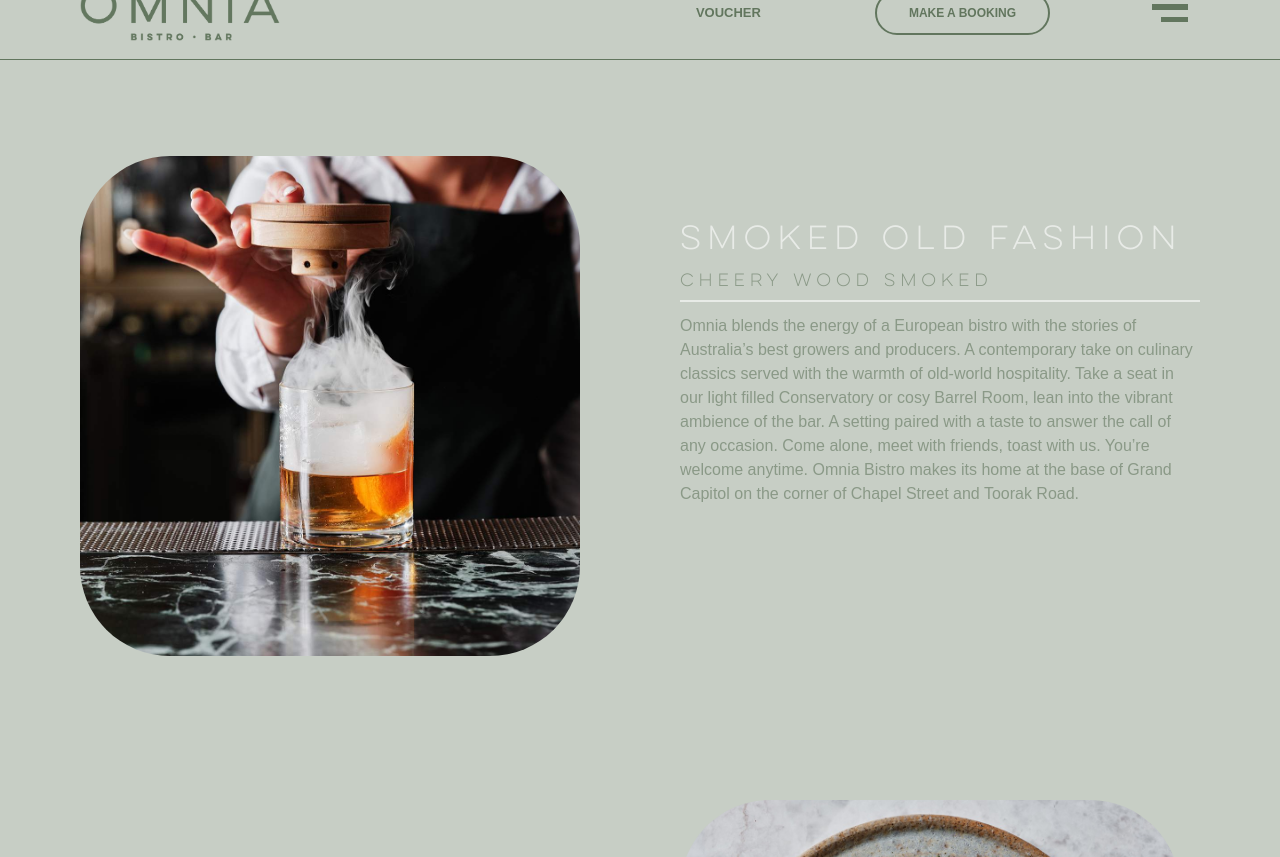
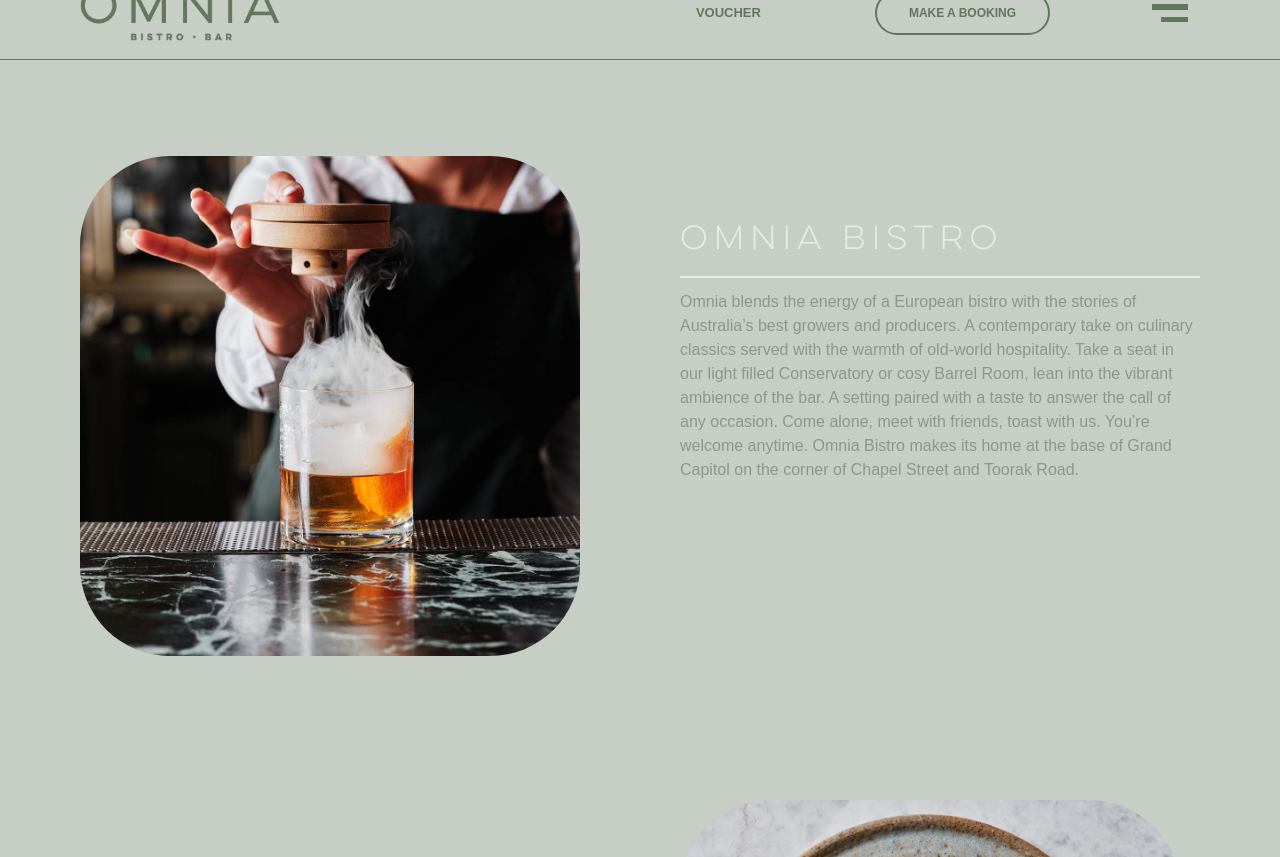
Before and after one commit to yugenomnia/omnia, a Jekyll site: the page built from index.md, in a window 1280 px wide and 900 px high, scrolled down 861 px, cut to the strip 43-900 px from the top of the window. Built offline with Jekyll 4.4.1, drawn with Linux system fonts in a browser that asks for light colours.

Commit message:
Update from Forestry.io yugenomnia updated index.md

```diff
--- a/index.md
+++ b/index.md
@@ -7,7 +7,7 @@
 big_title: OMNIA
 sections:
 - section_image: "/assets/images/homepage-2nd-photo1.jpeg"
-  section_title: Smoked old Fashion
+  section_title: Omnia Bistro
   section_description: Omnia blends the energy of a European bistro with the stories
     of Australia’s best growers and producers. A contemporary take on culinary classics
     served with the warmth of old-world hospitality. Take a seat in our light filled
@@ -17,7 +17,7 @@
     at the base of Grand Capitol on the corner of Chapel Street and Toorak Road.
   button_text: browse our menu
   button_url: "#"
-  section_second_title: Cheery wood smoked
+  section_second_title: ''
   section_img: ''
 - section_image: "/assets/images/my-project.jpeg"
   section_title: 'Lamb Rump '
```
